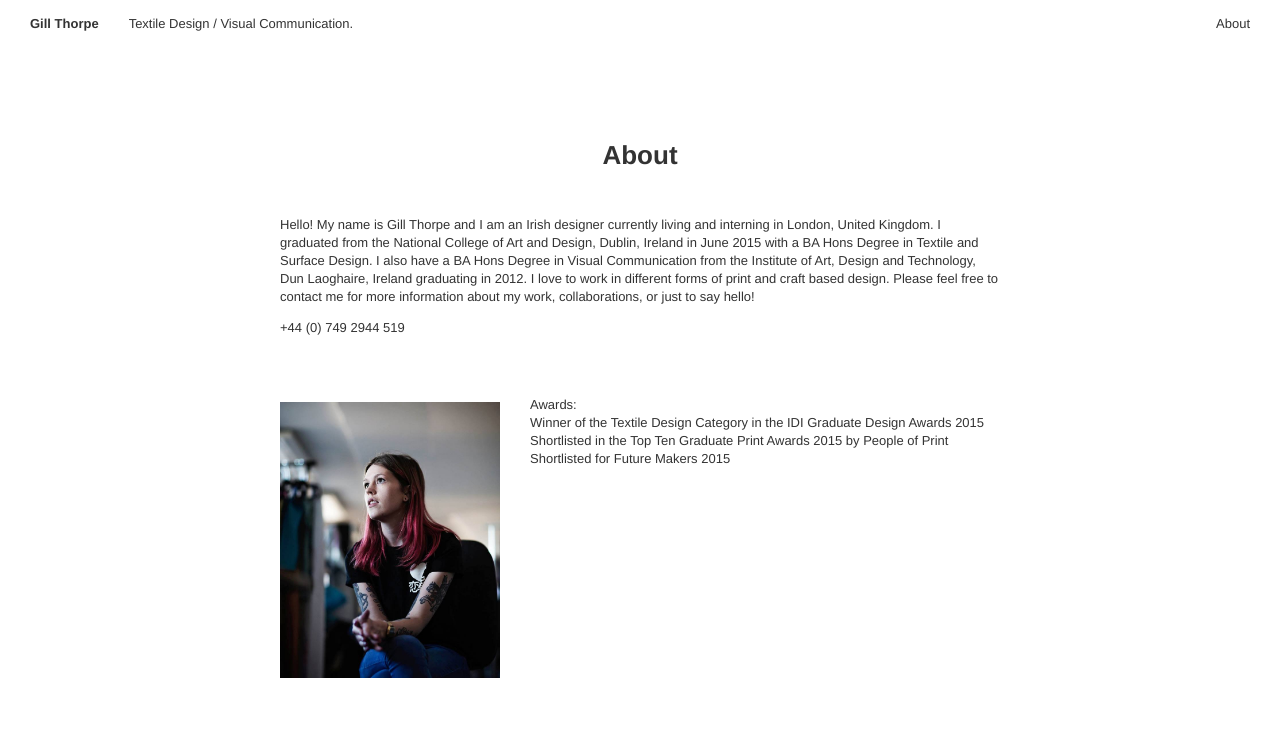
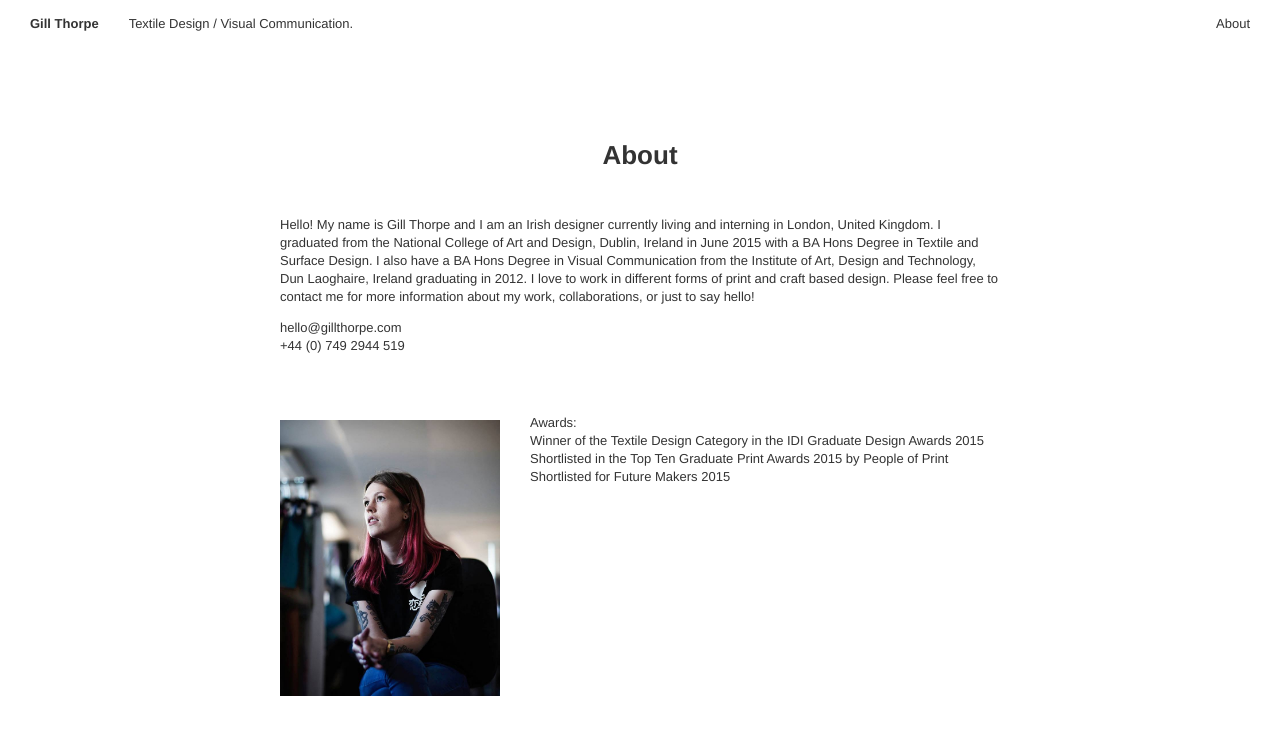
Before and after one commit to gill-thorpe/gill-thorpe.github.io, a Jekyll site: the page built from about.html, in a window 1280 px wide. Shown: the top 735 px of the page. Built offline with Jekyll 4.4.1, drawn with Linux system fonts in a browser that asks for light colours; nearby versions of some CDN libraries.

Commit message:
test
test

```diff
--- a/about.html
+++ b/about.html
@@ -9,6 +9,7 @@ permalink: /about/
     Hello! My name is Gill Thorpe and I am an Irish designer currently living and interning in London, United Kingdom. I graduated from the National College of Art and Design, Dublin, Ireland in June 2015 with a BA Hons Degree in Textile and Surface Design. I also have a BA Hons Degree in Visual Communication from the Institute of Art, Design and Technology, Dun Laoghaire, Ireland graduating in 2012. I love to work in different forms of print and craft based design. Please feel free to contact me for more information about my work, collaborations, or just to say hello!
   </p>
   <p style="margin-top:1em;">
+    hello@gillthorpe.com<br/>
     +44 (0) 749 2944 519
   </p>
 </div>
```
